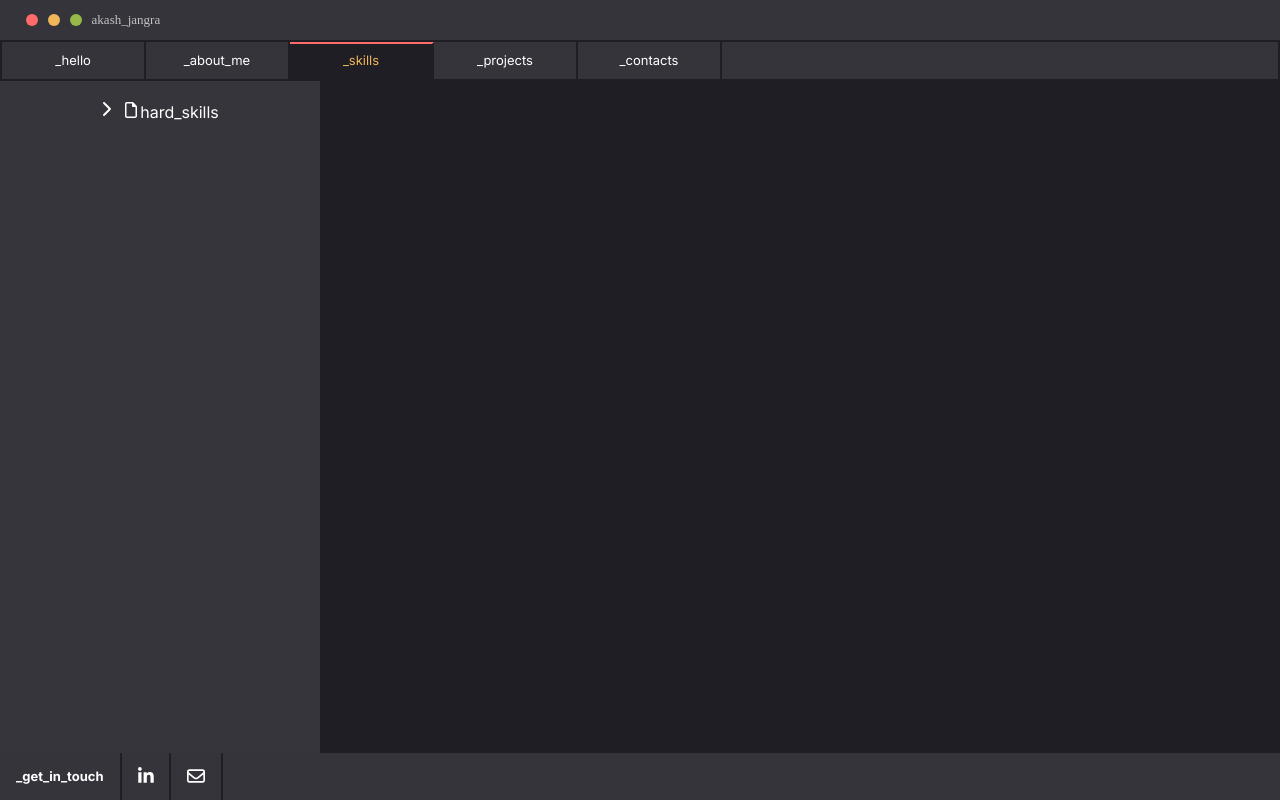
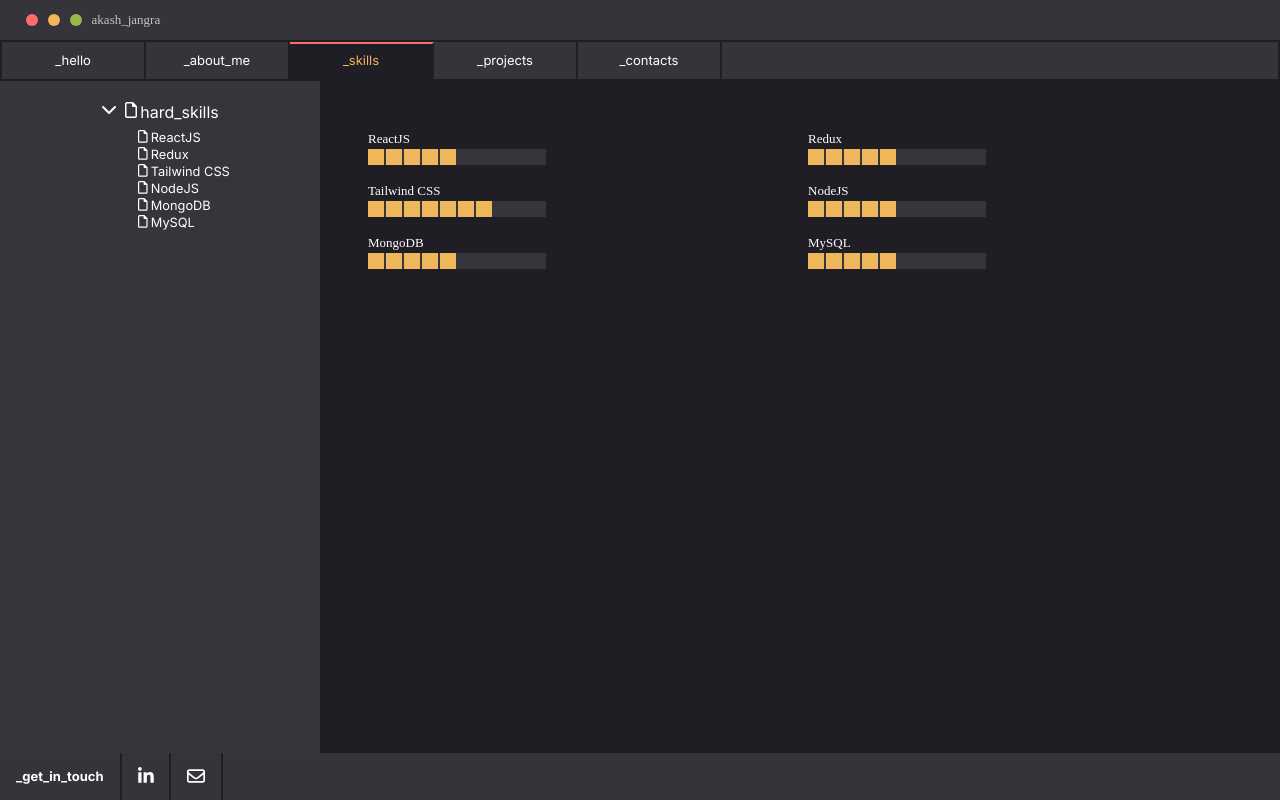
Before and after one commit to aakashjangra/portfolio-website, a React (Vite) app: page /skills in a window 1280 px wide. Built offline with nearby package versions, Linux system fonts and the light colour scheme; a web font is replaced by a local one.

Commit message:
by default open hard skills in skills section

```diff
--- a/src/components/Skills/Skills.jsx
+++ b/src/components/Skills/Skills.jsx
@@ -1,12 +1,12 @@
 import React, { useState } from 'react'
 import './Skills.scss'
 import { FontAwesomeIcon } from '@fortawesome/react-fontawesome'
-import { faChevronDown, faChevronRight, faCircleChevronDown } from '@fortawesome/free-solid-svg-icons'
+import { faChevronDown, faChevronRight } from '@fortawesome/free-solid-svg-icons'
 import { faFile } from '@fortawesome/free-regular-svg-icons'
 import Skill from './Skill/Skill'
 
 const Skills = () => {
-  const [showHardSkills, setShowHardSkills] = useState(false);
+  const [showHardSkills, setShowHardSkills] = useState(true); //by default open
 
   const HARD_SKILLS = [
     {
```
